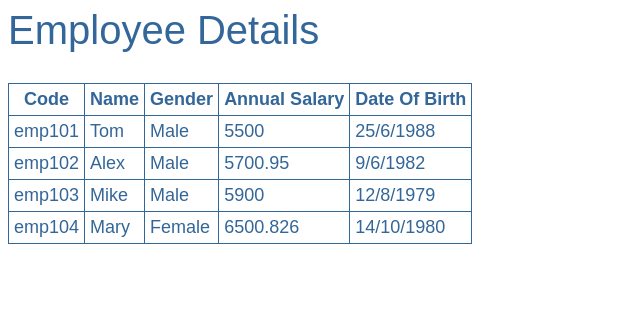
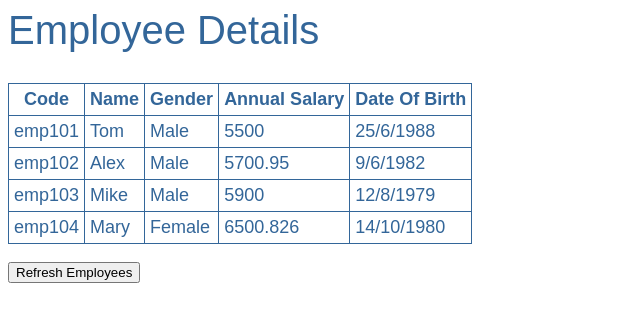
Before and after one commit to Mugisha-isaac/Angular-recap, an Angular app: page / in a window 1280 px wide. Shown: the top 322 px of the page, without its empty margins (0-640 px from the left). Built offline with nearby package versions, Linux system fonts and the light colour scheme.

Commit message:
ft: use trackBy for improving large lists

```diff
--- a/src/employee-list/employee-list.component.html
+++ b/src/employee-list/employee-list.component.html
@@ -9,7 +9,7 @@
     </tr>
   </thead>
   <tbody>
-    <tr *ngFor="let employee of employees">
+    <tr *ngFor="let employee of employees; trackBy:trackByEmployeeCode">
       <td>{{employee.code}}</td>
       <td>{{employee.name}}</td>
       <td>{{employee.gender}}</td>
@@ -21,3 +21,7 @@
     </tr>
   </tbody>
 </table>
+
+<br/>
+
+<button (click)="getEmployees()">Refresh Employees</button>
--- a/src/employee-list/employee-list.component.ts
+++ b/src/employee-list/employee-list.component.ts
@@ -8,10 +8,28 @@
 
 export class EmployeeListComponent{
 
-  employees : any[]= [
+employees: any = [];
+
+constructor(){
+  this.employees= [
     { code: 'emp101', name: 'Tom', gender: 'Male', annualSalary: 5500, dateOfBirth: '25/6/1988' },
     { code: 'emp102', name: 'Alex', gender: 'Male', annualSalary: 5700.95, dateOfBirth: '9/6/1982' },
     { code: 'emp103', name: 'Mike', gender: 'Male', annualSalary: 5900, dateOfBirth: '12/8/1979' },
     { code: 'emp104', name: 'Mary', gender: 'Female', annualSalary: 6500.826, dateOfBirth: '14/10/1980' },
 ];
 }
+
+getEmployees(): void{
+  this.employees= [
+    { code: 'emp101', name: 'Tom', gender: 'Male', annualSalary: 5500, dateOfBirth: '25/6/1988' },
+    { code: 'emp102', name: 'Alex', gender: 'Male', annualSalary: 5700.95, dateOfBirth: '9/6/1982' },
+    { code: 'emp103', name: 'Mike', gender: 'Male', annualSalary: 5900, dateOfBirth: '12/8/1979' },
+    { code: 'emp104', name: 'Mary', gender: 'Female', annualSalary: 6500.826, dateOfBirth: '14/10/1980' },
+    {code: 'emp105', name: 'Nancy', gender: 'Female', annualSalary: 6700.826,dateOfBirth: '15/12/1982' }
+];
+}
+
+trackByEmployeeCode(index: number, employee:any): string{
+  return employee.code;
+}
+}
```
